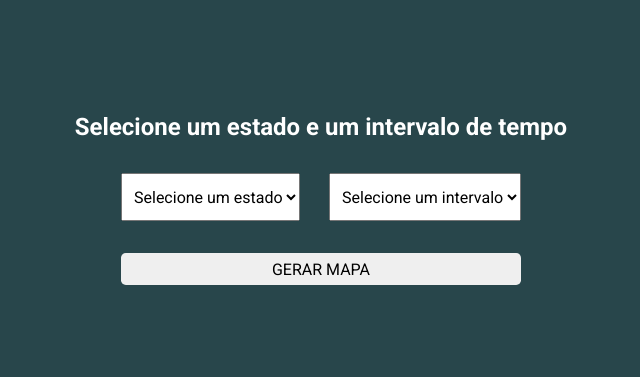
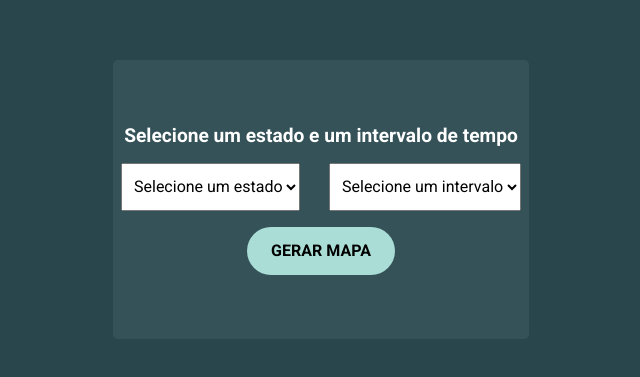
Before and after one commit to arthurcrm/desafio_conceptu, a React (Create React App) app in the folder app/: page / in a window 1280 px wide. Shown: the part 201-578 px from the top of the page, without its empty margins (319-959 px from the left). Built offline with nearby package versions, Linux system fonts and the light colour scheme.

Commit message:
Remove: SASS & Fix: Page Style

```diff
--- a/app/src/App.tsx
+++ b/app/src/App.tsx
@@ -1,3 +1,4 @@
+import { Container } from './components/Container/styles';
 import { SelectState } from './components/Select';
 
 import './styles/globalStyles.scss';
@@ -5,7 +6,9 @@ import './styles/globalStyles.scss';
 function App() {
   return (
     <>
-      <SelectState />
+      <Container>
+        <SelectState />
+      </Container>
     </>
   );
 }
--- /dev/null
+++ b/app/src/components/Container/styles.ts
@@ -0,0 +1,12 @@
+import styled from 'styled-components';
+
+export const Container = styled.div`
+  display: flex;
+  justify-content: center;
+  align-items: center;
+
+  max-width: 1200px;
+  margin: 0 auto;
+  padding: 0 2rem;
+  height: 100vh;
+`;
--- a/app/src/components/Map/styles.ts
+++ b/app/src/components/Map/styles.ts
@@ -21,15 +21,15 @@ export const MapContainer = styled.div`
   margin: 1rem 0;
   padding-bottom: 2rem;
 
-  border: 1px solid red;
+  border-radius: 0.3rem;
+  background: #28464b;
 
   color: white;
 `;
 
 export const Map = styled.svg<MapProps>`
-  width: 30rem;
+  max-width: 35rem;
   height: 15rem;
-
   margin-top: 2rem;
 
   ${props => {
@@ -37,6 +37,11 @@ export const Map = styled.svg<MapProps>`
       return `
       path[id*='${config.id_munic}'] {
         fill: ${config.color};
+
+        &:hover {
+          stroke: black;
+          stroke-width: 360px;
+        }
       }
       `;
     });
--- a/app/src/components/Select/index.tsx
+++ b/app/src/components/Select/index.tsx
@@ -1,6 +1,6 @@
 import { useState } from 'react';
 import { Map } from '../Map';
-import './styles.scss';
+import { SelectContainer, SelectContent, Title } from './styles';
 
 export function SelectState() {
   const [selectedState, setSelectedState] = useState('');
@@ -165,10 +165,11 @@ export function SelectState() {
   ];
 
   return (
-    <div className="container">
-      <h2>Selecione um estado e um intervalo de tempo</h2>
-      <div className="select">
+    <SelectContainer>
+      <Title>Selecione um estado e um intervalo de tempo</Title>
+      <SelectContent>
         <select
+          className="select"
           value={selectedState}
           onChange={e => setSelectedState(e.target.value)}
           name="state"
@@ -196,7 +197,7 @@ export function SelectState() {
             </option>
           ))}
         </select>
-      </div>
+      </SelectContent>
       <button onClick={handleClickButton} type="button">
         GERAR MAPA
       </button>
@@ -208,6 +209,6 @@ export function SelectState() {
           svgUrl={svgUrl}
         />
       ) : null}
-    </div>
+    </SelectContainer>
   );
 }
--- a/app/src/components/Select/styles.scss
+++ /dev/null
@@ -1,36 +0,0 @@
-.container {
-  display: flex;
-  flex-direction: column;
-  align-items: center;
-  justify-content: center;
-
-  width: 100vw;
-  height: 100vh;
-
-  h2 {
-    color: white;
-    margin-bottom: 2rem;
-  }
-
-  .select {
-    display: flex;
-    align-items: center;
-    justify-content: space-between;
-
-    width: 25rem;
-
-    select {
-      padding-left: 0.5rem;
-      height: 3rem;
-    }
-  }
-
-  button {
-    margin-top: 2rem;
-    width: 25rem;
-    height: 2rem;
-
-    border: 0;
-    border-radius: 0.3rem;
-  }
-}
--- /dev/null
+++ b/app/src/components/Select/styles.ts
@@ -0,0 +1,59 @@
+import styled from 'styled-components';
+
+export const SelectContainer = styled.div`
+  display: flex;
+  flex-direction: column;
+  align-items: center;
+  justify-content: center;
+
+  max-width: 60rem;
+  max-height: 30rem;
+
+  padding: 4rem 0.5rem;
+
+  border-radius: 0.3rem;
+
+  background: var(--gray);
+
+  button[type='button'] {
+    height: 3rem;
+    border-radius: 3rem;
+    background: #a9ddd6;
+    border: 0;
+
+    padding: 0 1.5rem;
+    margin-top: 1rem;
+
+    display: flex;
+    align-items: center;
+    justify-content: center;
+
+    color: var(--white);
+    font-weight: bold;
+
+    transition: filter 0.3s;
+    &:hover {
+      filter: brightness(0.8);
+    }
+  }
+`;
+
+export const Title = styled.h3`
+  color: white;
+  margin-bottom: 1rem;
+
+  font-size: 1.2rem;
+`;
+
+export const SelectContent = styled.div`
+  display: flex;
+  align-items: center;
+  justify-content: space-between;
+
+  width: 25rem;
+
+  select {
+    padding-left: 0.5rem;
+    height: 3rem;
+  }
+`;
--- a/app/src/styles/globalStyles.scss
+++ b/app/src/styles/globalStyles.scss
@@ -15,6 +15,9 @@
   --70-to-80: rgb(223, 245, 22);
   --80-to-90: rgb(108, 219, 17);
   --90-to-100: rgb(34, 243, 7);
+
+  --gray: #345258;
+  --blue: #a9ddd6;
 }
 
 html {
```
Also changed, not shown: app/.eslintrc.json.
